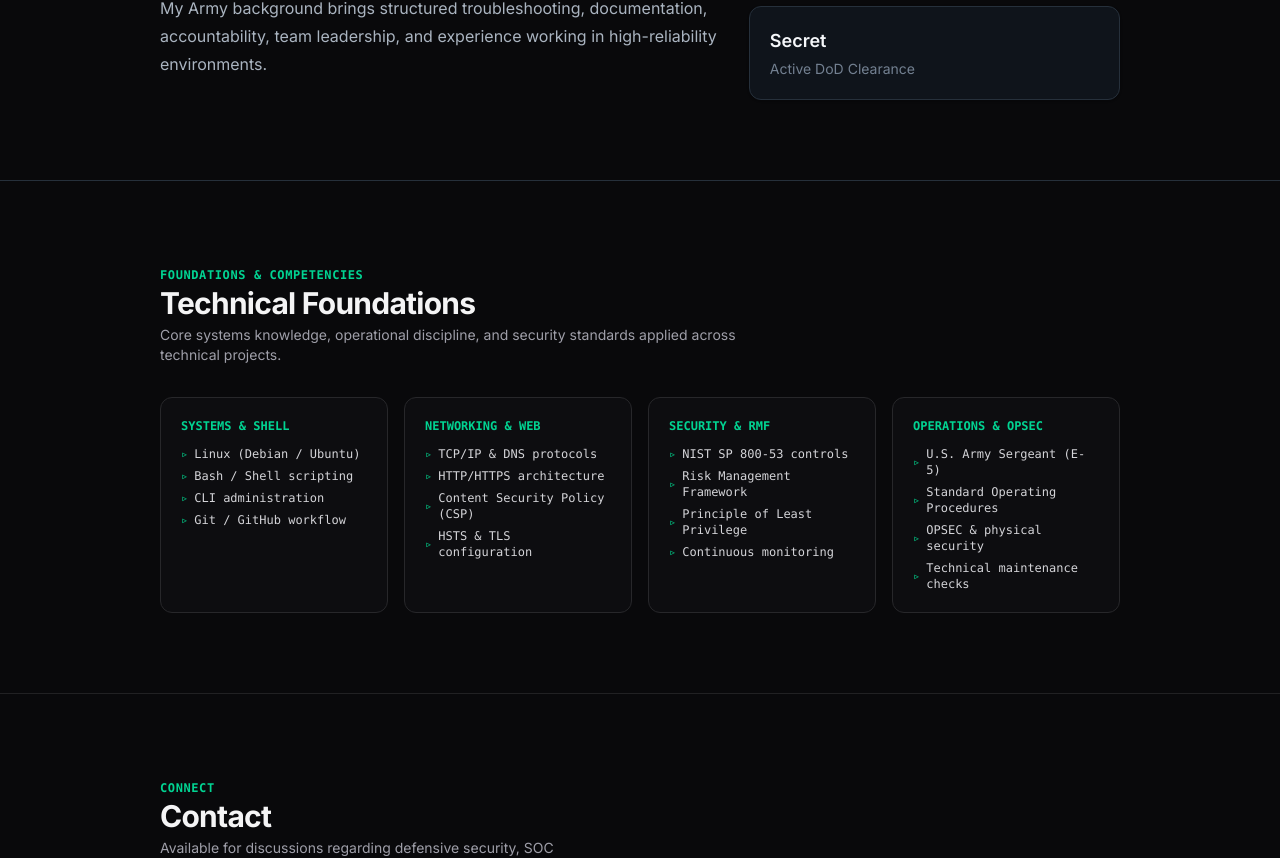
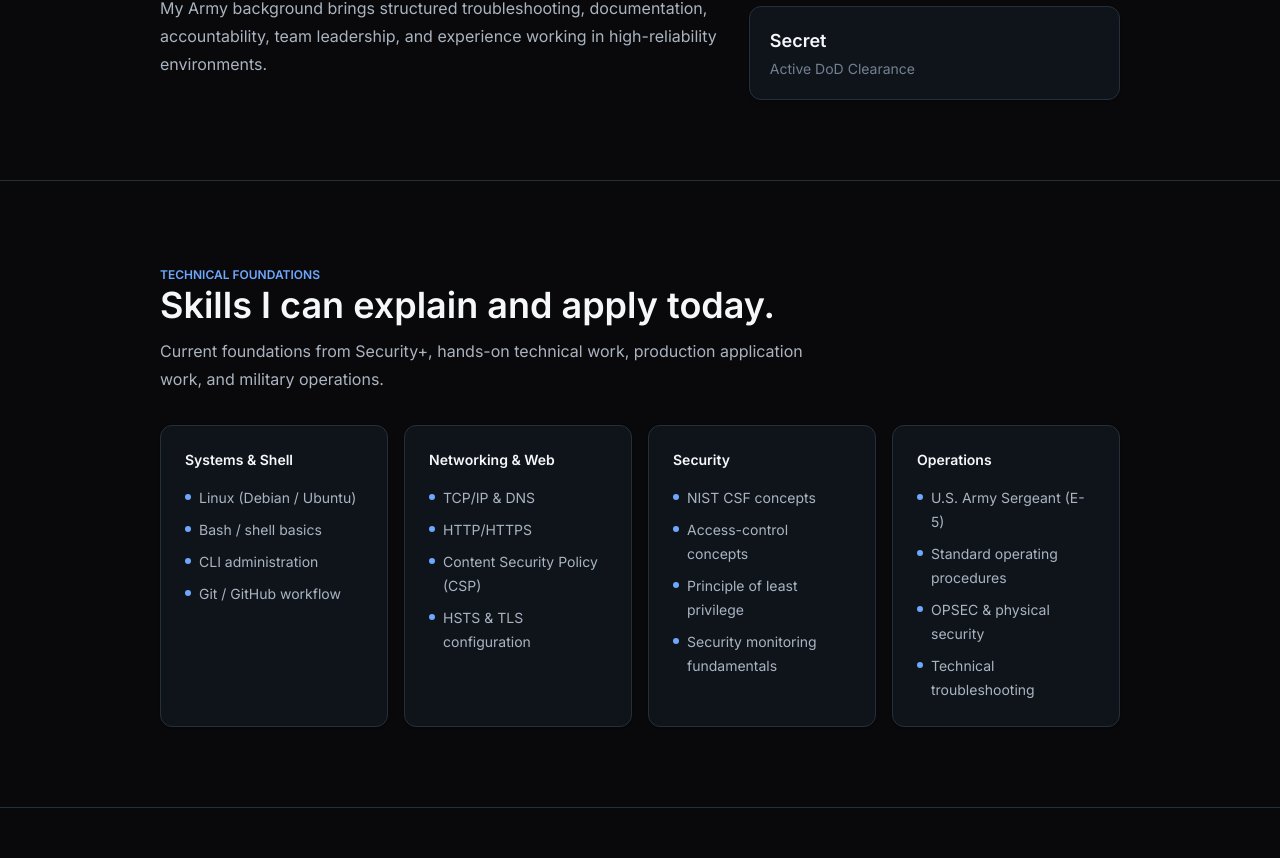
Before and after one commit to karter-s/karter, a Next.js app: page / in a window 1280 px wide. Shown: the part 2208-3066 px from the top of the page. Built offline with nearby package versions, Linux system fonts and the light colour scheme.

Commit message:
content: tighten technical foundations to defensible current skills

```diff
--- a/components/TechnicalFoundations.tsx
+++ b/components/TechnicalFoundations.tsx
@@ -1,111 +1,48 @@
+const groups = [
+  {
+    title: "Systems & Shell",
+    items: ["Linux (Debian / Ubuntu)", "Bash / shell basics", "CLI administration", "Git / GitHub workflow"],
+  },
+  {
+    title: "Networking & Web",
+    items: ["TCP/IP & DNS", "HTTP/HTTPS", "Content Security Policy (CSP)", "HSTS & TLS configuration"],
+  },
+  {
+    title: "Security",
+    items: ["NIST CSF concepts", "Access-control concepts", "Principle of least privilege", "Security monitoring fundamentals"],
+  },
+  {
+    title: "Operations",
+    items: ["U.S. Army Sergeant (E-5)", "Standard operating procedures", "OPSEC & physical security", "Technical troubleshooting"],
+  },
+];
+
 export default function TechnicalFoundations() {
   return (
-    <section id="foundations" className="py-16 sm:py-20 border-b border-zinc-800/80">
-      <div className="mx-auto max-w-5xl px-4 sm:px-6 lg:px-8 space-y-8">
-        <div className="space-y-1">
-          <span className="text-xs font-mono font-semibold tracking-wider text-emerald-400 uppercase">
-            FOUNDATIONS &amp; COMPETENCIES
-          </span>
-          <h2 className="text-2xl sm:text-3xl font-bold tracking-tight text-zinc-100">
-            Technical Foundations
-          </h2>
-          <p className="text-xs sm:text-sm text-zinc-400 max-w-xl">
-            Core systems knowledge, operational discipline, and security standards applied across technical projects.
+    <section id="foundations" className="kps-section">
+      <div className="kps-container space-y-8">
+        <div className="max-w-2xl space-y-3">
+          <span className="kps-eyebrow">Technical Foundations</span>
+          <h2 className="kps-h2">Skills I can explain and apply today.</h2>
+          <p className="kps-body">
+            Current foundations from Security+, hands-on technical work, production application work, and military operations.
           </p>
         </div>
 
-        <div className="grid grid-cols-1 sm:grid-cols-2 lg:grid-cols-4 gap-4 text-xs font-mono">
-          {/* Card 1: Operating Systems */}
-          <div className="rounded-xl border border-zinc-800 bg-zinc-900/30 p-5 space-y-3">
-            <span className="text-emerald-400 font-semibold block">SYSTEMS &amp; SHELL</span>
-            <ul className="space-y-1.5 text-zinc-300">
-              <li className="flex items-center gap-1.5">
-                <span className="text-emerald-500">▹</span>
-                <span>Linux (Debian / Ubuntu)</span>
-              </li>
-              <li className="flex items-center gap-1.5">
-                <span className="text-emerald-500">▹</span>
-                <span>Bash / Shell scripting</span>
-              </li>
-              <li className="flex items-center gap-1.5">
-                <span className="text-emerald-500">▹</span>
-                <span>CLI administration</span>
-              </li>
-              <li className="flex items-center gap-1.5">
-                <span className="text-emerald-500">▹</span>
-                <span>Git / GitHub workflow</span>
-              </li>
-            </ul>
-          </div>
-
-          {/* Card 2: Networking & Web */}
-          <div className="rounded-xl border border-zinc-800 bg-zinc-900/30 p-5 space-y-3">
-            <span className="text-emerald-400 font-semibold block">NETWORKING &amp; WEB</span>
-            <ul className="space-y-1.5 text-zinc-300">
-              <li className="flex items-center gap-1.5">
-                <span className="text-emerald-500">▹</span>
-                <span>TCP/IP &amp; DNS protocols</span>
-              </li>
-              <li className="flex items-center gap-1.5">
-                <span className="text-emerald-500">▹</span>
-                <span>HTTP/HTTPS architecture</span>
-              </li>
-              <li className="flex items-center gap-1.5">
-                <span className="text-emerald-500">▹</span>
-                <span>Content Security Policy (CSP)</span>
-              </li>
-              <li className="flex items-center gap-1.5">
-                <span className="text-emerald-500">▹</span>
-                <span>HSTS &amp; TLS configuration</span>
-              </li>
-            </ul>
-          </div>
-
-          {/* Card 3: Governance & Assurance */}
-          <div className="rounded-xl border border-zinc-800 bg-zinc-900/30 p-5 space-y-3">
-            <span className="text-emerald-400 font-semibold block">SECURITY &amp; RMF</span>
-            <ul className="space-y-1.5 text-zinc-300">
-              <li className="flex items-center gap-1.5">
-                <span className="text-emerald-500">▹</span>
-                <span>NIST SP 800-53 controls</span>
-              </li>
-              <li className="flex items-center gap-1.5">
-                <span className="text-emerald-500">▹</span>
-                <span>Risk Management Framework</span>
-              </li>
-              <li className="flex items-center gap-1.5">
-                <span className="text-emerald-500">▹</span>
-                <span>Principle of Least Privilege</span>
-              </li>
-              <li className="flex items-center gap-1.5">
-                <span className="text-emerald-500">▹</span>
-                <span>Continuous monitoring</span>
-              </li>
-            </ul>
-          </div>
-
-          {/* Card 4: Operations & Leadership */}
-          <div className="rounded-xl border border-zinc-800 bg-zinc-900/30 p-5 space-y-3">
-            <span className="text-emerald-400 font-semibold block">OPERATIONS &amp; OPSEC</span>
-            <ul className="space-y-1.5 text-zinc-300">
-              <li className="flex items-center gap-1.5">
-                <span className="text-emerald-500">▹</span>
-                <span>U.S. Army Sergeant (E-5)</span>
-              </li>
-              <li className="flex items-center gap-1.5">
-                <span className="text-emerald-500">▹</span>
-                <span>Standard Operating Procedures</span>
-              </li>
-              <li className="flex items-center gap-1.5">
-                <span className="text-emerald-500">▹</span>
-                <span>OPSEC &amp; physical security</span>
-              </li>
-              <li className="flex items-center gap-1.5">
-                <span className="text-emerald-500">▹</span>
-                <span>Technical maintenance checks</span>
-              </li>
-            </ul>
-          </div>
+        <div className="grid gap-4 sm:grid-cols-2 lg:grid-cols-4">
+          {groups.map((group) => (
+            <div key={group.title} className="kps-card">
+              <h3 className="text-sm font-semibold text-primary">{group.title}</h3>
+              <ul className="mt-4 space-y-2 text-sm leading-6 text-secondary">
+                {group.items.map((item) => (
+                  <li key={item} className="flex gap-2">
+                    <span className="mt-2 h-1.5 w-1.5 shrink-0 rounded-full bg-action" aria-hidden="true" />
+                    <span>{item}</span>
+                  </li>
+                ))}
+              </ul>
+            </div>
+          ))}
         </div>
       </div>
     </section>
```
